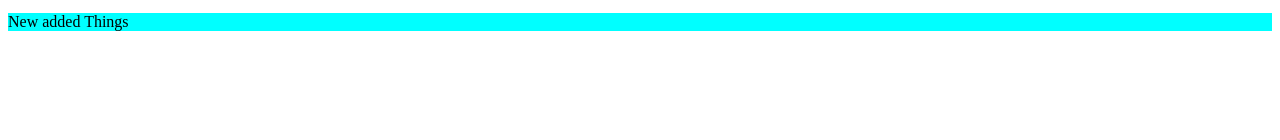
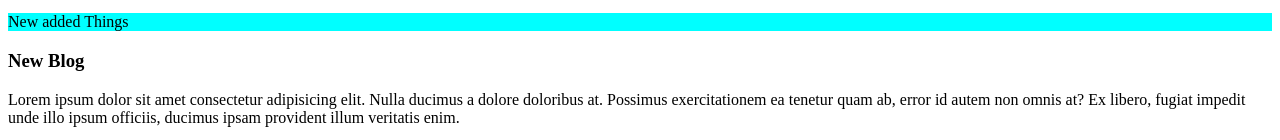
Before and after one commit to atmrafiul/my-1st-repo, a plain HTML site: page index.html in a window 1280 px wide. Shown: the part 2254-2394 px from the top of the page. Before the commit the page ends 2301 px from the top, so only its background shows below. Drawn offline with Linux system fonts and the light colour scheme.

Commit message:
new blog

```diff
--- a/index.html
+++ b/index.html
@@ -121,6 +121,10 @@ Show tree</button>
 <button onclick="robot.src='http://www.sololearn.com/images/tree.jpg'">Left</button>
 <button onclick="robot.src='rhttps://as1.ftcdn.net/v2/jpg/00/23/52/94/1000_F_23529438_NRKlwZgRuzBM1521nYOSqX2199tUegtr.jpg"width="300"'">Right</button>
 <p style="background-color: aqua;">New added Things</p>
+<div>
+  <h3>New Blog</h3>
+  <p>Lorem ipsum dolor sit amet consectetur adipisicing elit. Nulla ducimus a dolore doloribus at. Possimus exercitationem ea tenetur quam ab, error id autem non omnis at? Ex libero, fugiat impedit unde illo ipsum officiis, ducimus ipsam provident illum veritatis enim.</p>
+</div>
 </body>
 
 </html>
```
